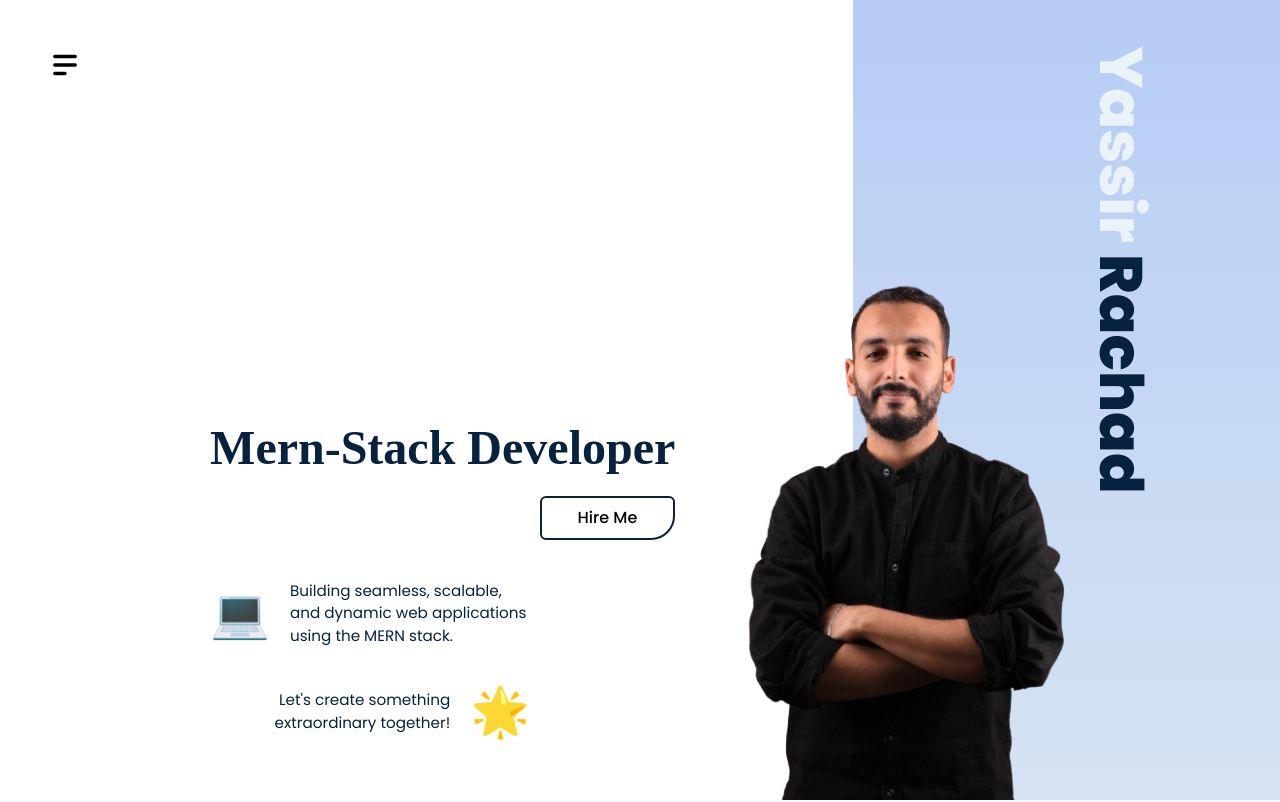
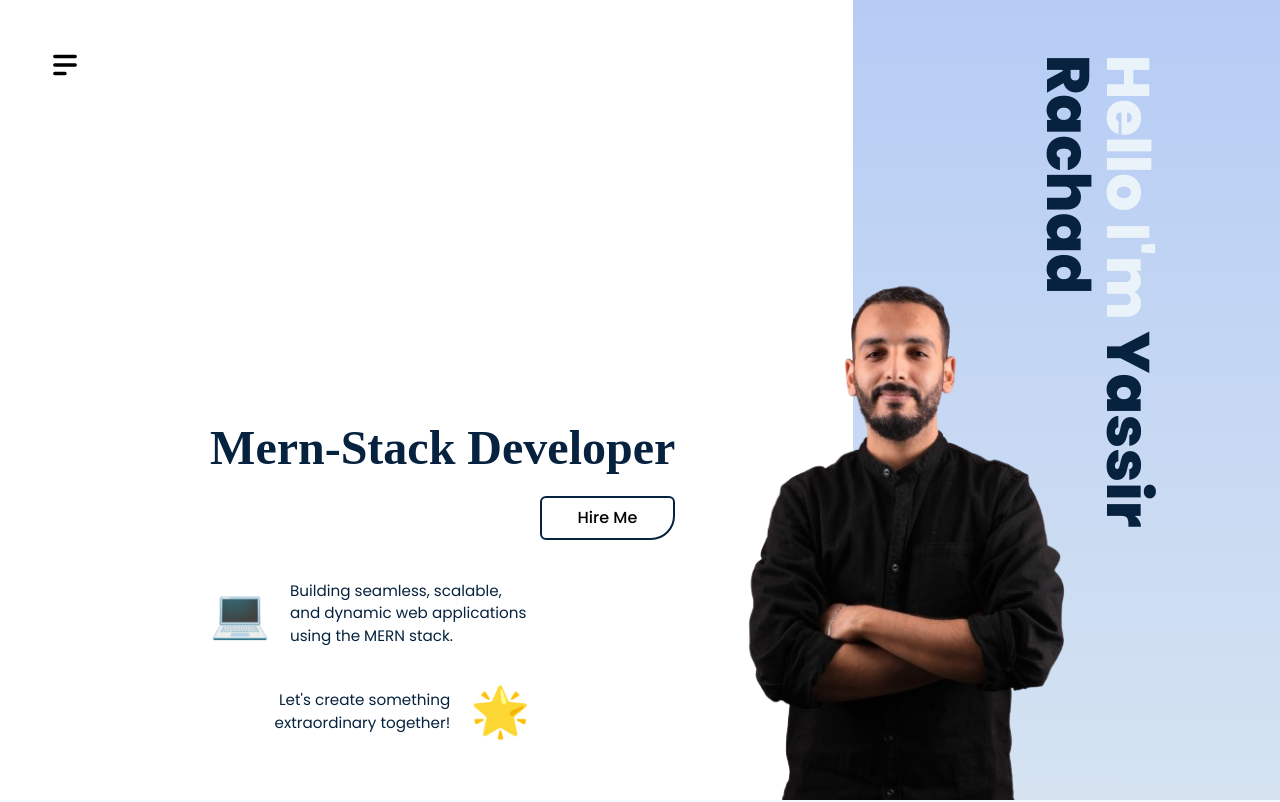
Before and after one commit to yassirrachad97/protfolio, a React (Vite) app: page / in a window 1280 px wide. Shown: the top 802 px of the page. Built offline with nearby package versions, Linux system fonts and the light colour scheme; a web font is replaced by a local one.

Commit message:
new changes

```diff
--- a/src/Content.js
+++ b/src/Content.js
@@ -61,8 +61,8 @@ export const content = {
   ],
   hero: {
     title: "Mern-Stack Developer",
-    firstName: "Yassir",
-    LastName: "Rachad",
+    firstName: "Hello I'm",
+    LastName: "Yassir Rachad",
     btnText: "Hire Me",
     image: Hero_person,
     hero_content: [
```
